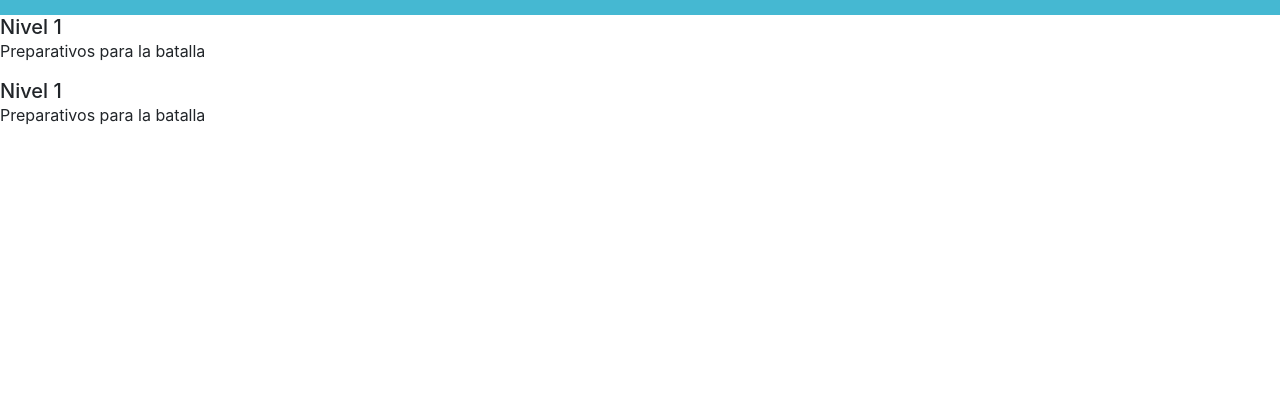
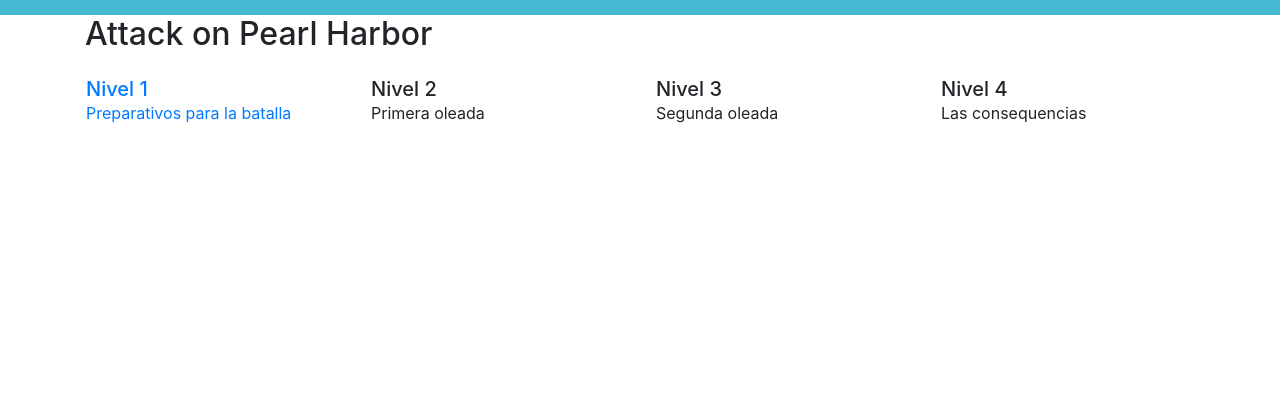
Before and after one commit to marukku98/riddle_abp, a PHP site: page /game.php in a window 1280 px wide. Shown: the part 209-617 px from the top of the page. Run offline with PHP 8.4, Linux system fonts and the light colour scheme; some libraries are stand-ins or nearby versions.

Commit message:
Update
Update de gridGames, selector d'enigmes.

```diff
--- a/php/body/game.php
+++ b/php/body/game.php
@@ -62,23 +62,66 @@
 
     </header>
 
-    <div class="game ">
+    <div class="container title">
+        <h2>Attack on Pearl Harbor</h2>
+    </div>
+
+    <div class="container">
+        <div class="row">
+
+            <div class="col-xl-3 col-lg-4 col-md-6 col-sm-12 p-3">
+
+                <a href="enigma1.php">
+                <div class="game">
                     <div class="gameText">
                         <h5 class="m-0">Nivel 1</h5>
                         <p>Preparativos para la batalla</p>
                     </div>
+                </div>
+                </a>
 
             </div>
-
-
+            <div class="col-xl-3 col-lg-4 col-md-6 col-sm-12 p-3">
                 <div class="game lockedImg">
                     <div class="gameText">
-            <h5 class="m-0">Nivel 1</h5>
-            <p>Preparativos para la batalla</p>
+                        <h5 class="m-0">Nivel 2</h5>
+                        <p>Primera oleada</p>
                     </div>
                     <div class="lockHover"></div>
 
                 </div>
+
+            </div>
+            <div class="col-xl-3 col-lg-4 col-md-6 col-sm-12 p-3">
+                <div class="game lockedImg">
+                    <div class="gameText">
+                        <h5 class="m-0">Nivel 3</h5>
+                        <p>Segunda oleada</p>
+                    </div>
+                    <div class="lockHover"></div>
+
+                </div>
+            </div>
+
+            <div class="col-xl-3 col-lg-4 col-md-6 col-sm-12 p-3">
+                <div class="game lockedImg">
+                    <div class="gameText">
+                        <h5 class="m-0">Nivel 4</h5>
+                        <p>Las consequencias</p>
+                    </div>
+                    <div class="lockHover"></div>
+
+                </div>
+            </div>
+
+        </div>
+    </div>
+
+
+
+
+
+
 </body>
 
 </html>
```
Also changed, not shown: assets/css/game.css (+6 -2 lines), php/body/enigma1.php (added). Lines whose indentation alone changed are shown as unchanged.
